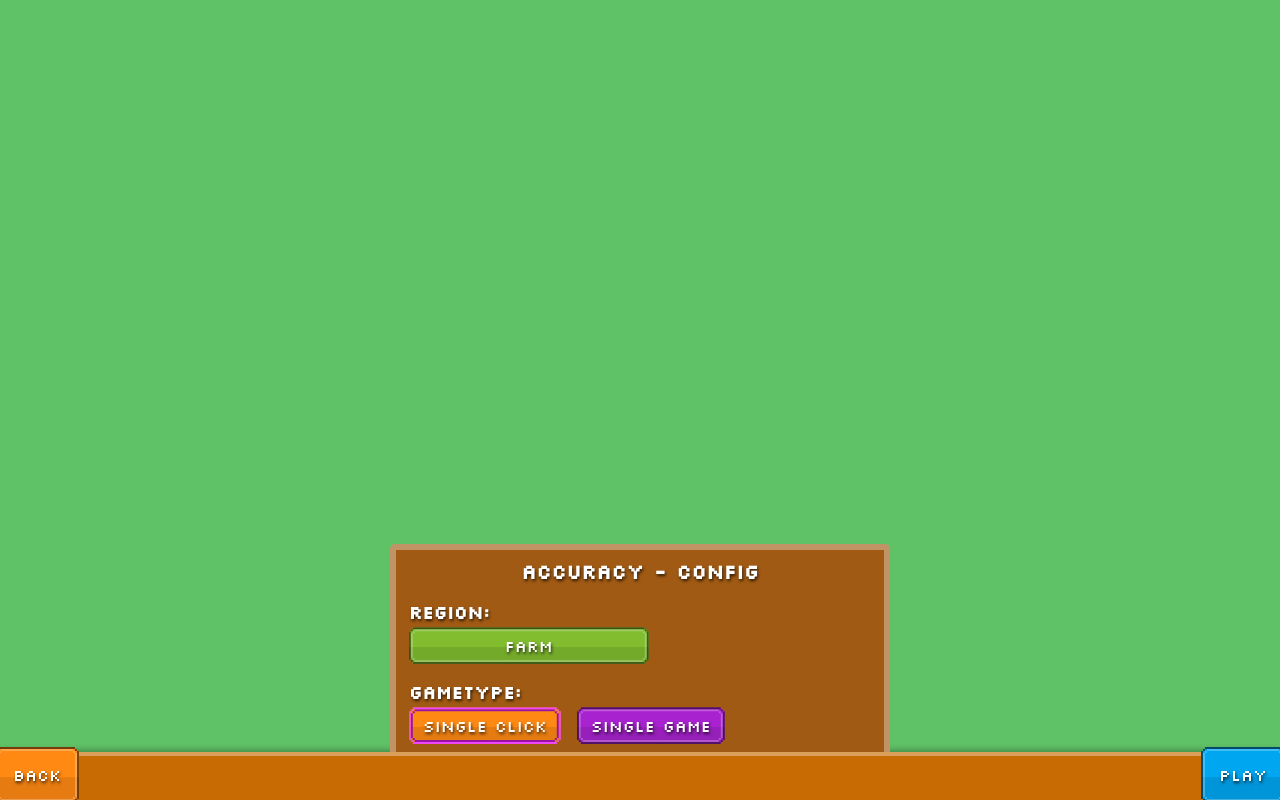
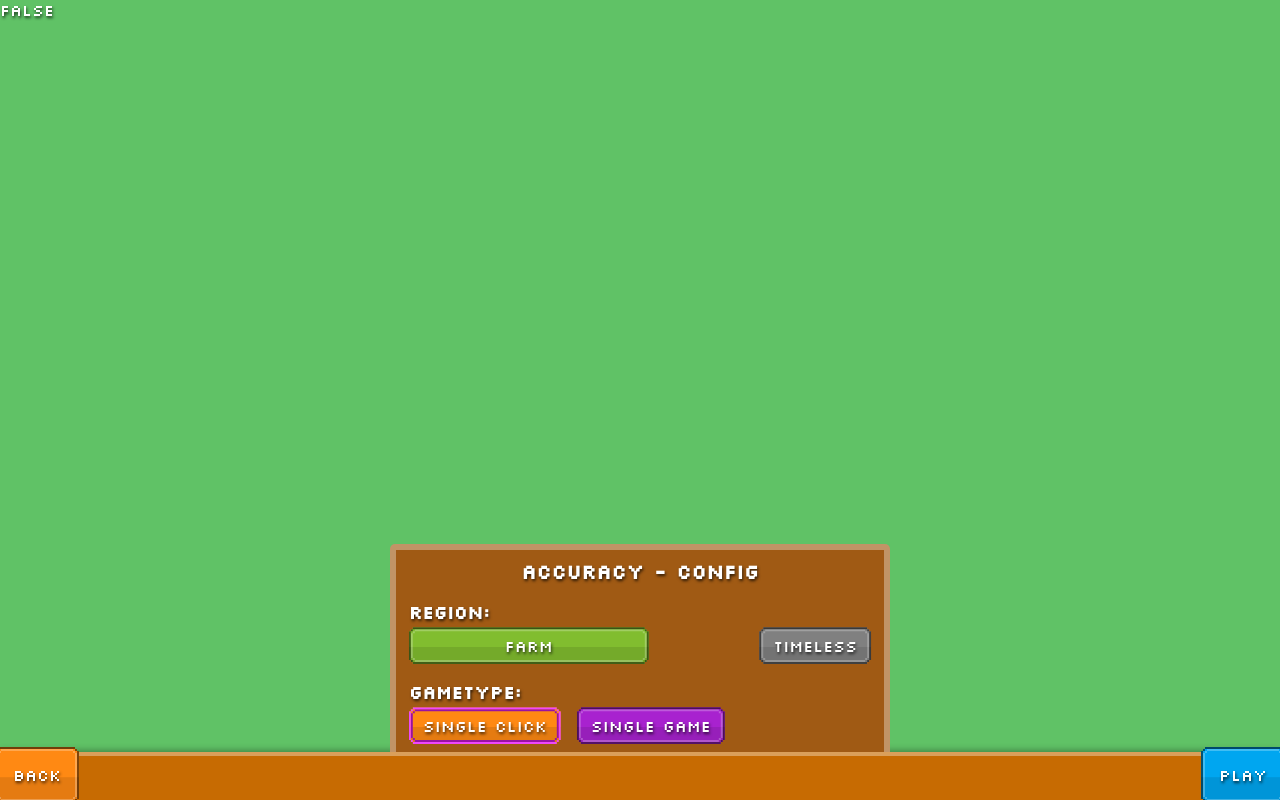
Before and after one commit to derJunker/disco-zoo-solver, a Vue app in the folder frontend/: page /accuracy in a window 1280 px wide. Built offline with nearby package versions, Linux system fonts and the light colour scheme.

Commit message:
timeless button

```diff
--- a/frontend/src/components/Basic/ToggleSelect.vue
+++ b/frontend/src/components/Basic/ToggleSelect.vue
@@ -1,5 +1,5 @@
 <template>
-  <span class="btn btn-gradient" @click="onClick" :class = "selected ? selectedColorClass : 'unselected'">
+  <span class="toggle-select btn btn-gradient" @click="onClick" :class = "selected ? selectedColorClass : 'unselected'">
     {{ title }}
   </span>
 </template>
@@ -55,11 +55,4 @@ export default defineComponent({
 .unselected {
   background-color: gray;
 }
-
-.btn {
-  user-select: none;
-  overflow: hidden;
-  white-space: nowrap;
-  text-overflow: ellipsis;
-}
 </style>
--- a/frontend/src/components/Overlays/AccuracyConfig.vue
+++ b/frontend/src/components/Overlays/AccuracyConfig.vue
@@ -11,6 +11,10 @@
              'background-color: gray'">
           {{selectedRegion? selectedRegion : 'Select Region'}}
         </div>
+      </div>
+      <div class="toggle-select-container">
+        <toggle-select title="timeless" selected-color-class="timeless" class="toggle-select"
+                       @selected="(newVal:boolean) => $emit('timeless-changed', newVal)" :default-value="timeless"/>
       </div>
       <div>
         <h2>
@@ -52,6 +56,10 @@
 #select-region-btn {
   min-width: 15rem;
 }
+.toggle-select-container {
+  display: grid;
+  place-items: end;
+}
 </style>
 
 
@@ -59,9 +67,11 @@
 import {defineComponent} from 'vue'
 import {getRegionColors} from "@/util/region-colors";
 import {AccuracyGameType} from "@/types/AccuracyGameType";
+import ToggleSelect from "@/components/Basic/ToggleSelect.vue";
 
 export default defineComponent({
   name: "AccuracyConfig",
+  components: {ToggleSelect},
   props: {
     selectedRegion: {
       type: String,
@@ -69,14 +79,18 @@ export default defineComponent({
     },
     selectedGameType: {
       type: String,
-      required: false
+      required: true
+    },
+    timeless: {
+      type: Boolean,
+      required: true
     }
   },
 
   methods: {
     calcRegionColors(region: string) {
       return getRegionColors(region)
-    }
+    },
   },
 
   data() {
--- a/frontend/src/views/AccuracyView.vue
+++ b/frontend/src/views/AccuracyView.vue
@@ -1,8 +1,10 @@
 <template>
   <div class="accuracy-view">
+    {{timeless + ""}}
     <div class="accuracy-content">
       <accuracy-config class="accuracy-config dock-bottom menu-bottom"
-                       :selected-region="selectedRegion" :selected-game-type="selectedGameType"
+                       :selected-region="selectedRegion" :selected-game-type="selectedGameType" :timeless="timeless"
+                       @timeless-changed="onTimelessChanged"
                        @region-clicked="onRegionClicked" @game-type-selected="onGameTypeSelected"/>
       <region-select v-if="showRegionSelect"  @region-select="onRegionSelect"
                       class="region-select dock-bottom dock-bottom-shadow menu-bottom" any-option-available="true"/>
@@ -54,7 +56,8 @@ export default defineComponent({
     return {
       selectedRegion: "farm" as string | null,
       selectedGameType: AccuracyGameType.SINGLE_CLICK as string,
-      showRegionSelect: false
+      showRegionSelect: false,
+      timeless: false
     }
   },
   methods: {
@@ -74,6 +77,10 @@ export default defineComponent({
       this.selectedGameType = gameType
     },
 
+    onTimelessChanged(timeless: boolean) {
+      this.timeless = timeless
+    },
+
     onRegionSelect(region: string) {
       this.selectedRegion = region
       this.showRegionSelect = false
```
